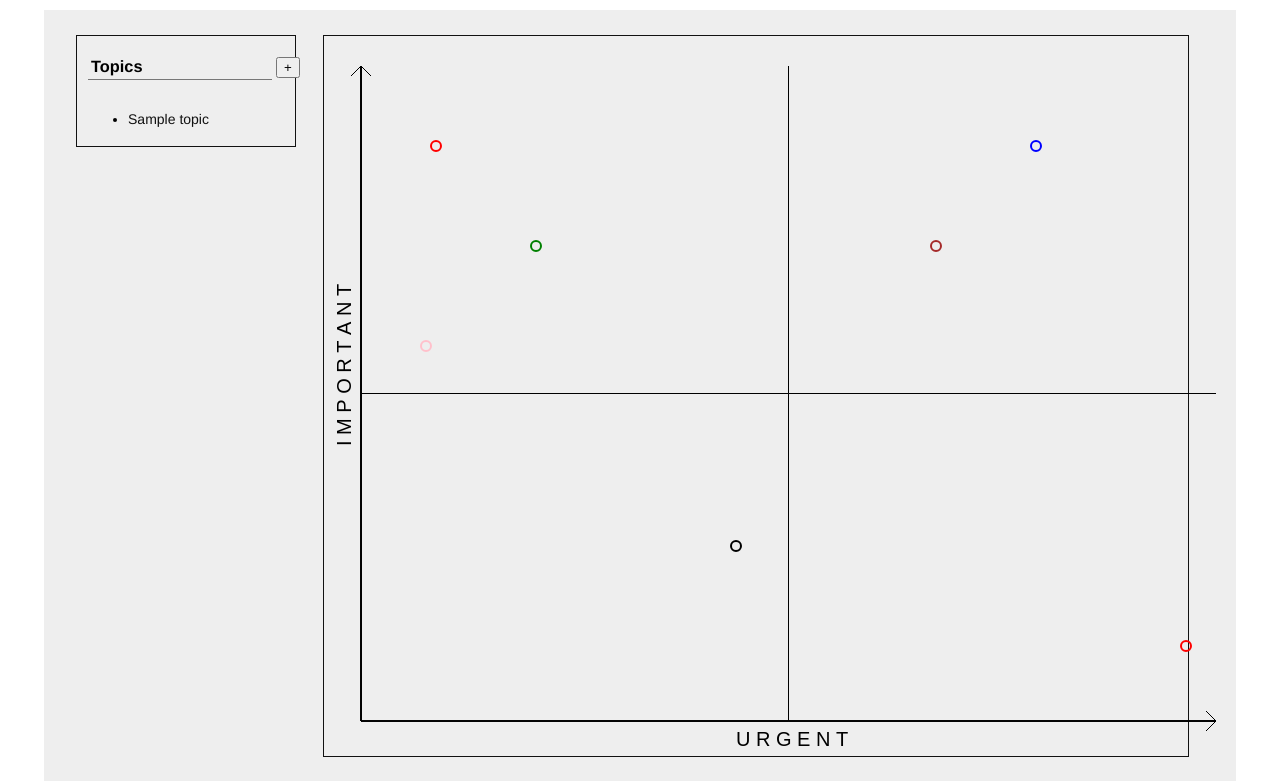
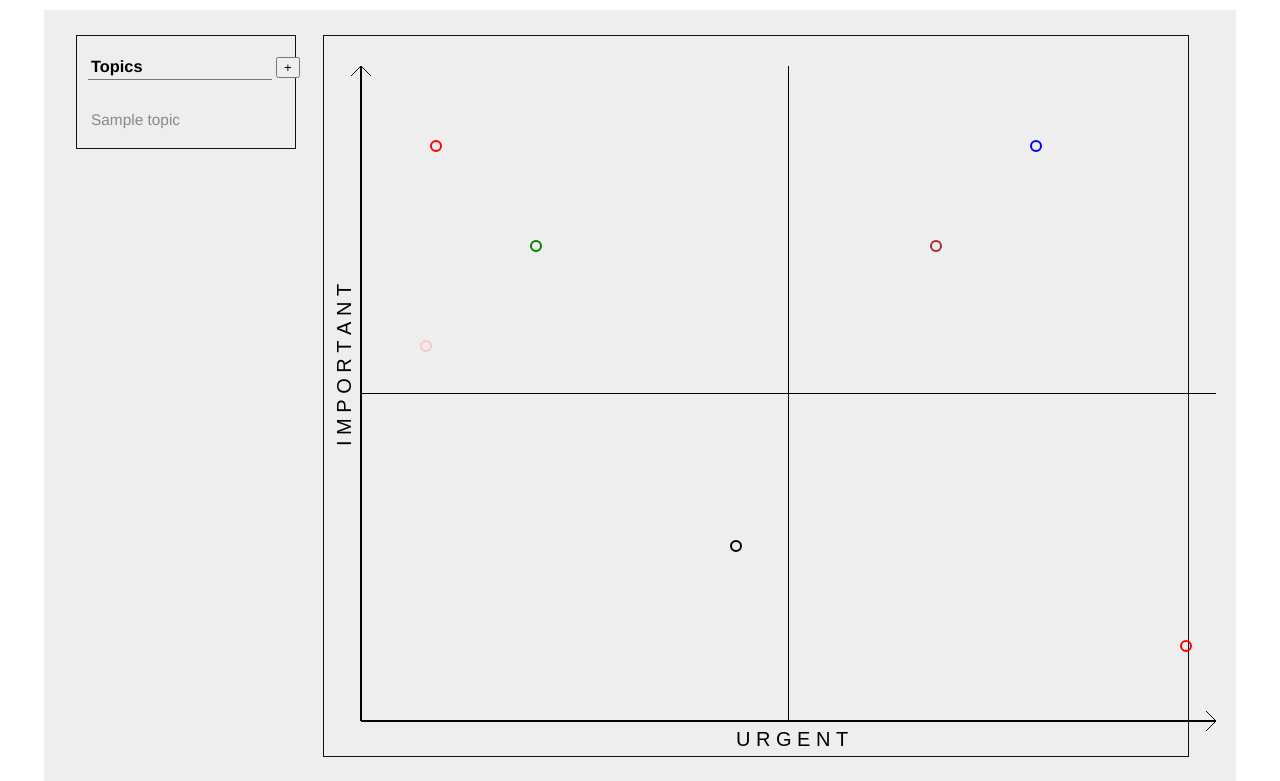
Before and after one commit to codingpaula/ema_project, a Django app: template ema/templates/matrix/matrix.html in a window 1280 px wide. Shown: the part 50-831 px from the top of the page. Run offline with Django 3.2, Linux system fonts and the light colour scheme; the template is opened without the code that fills it: most values are stand-ins (such as "Sample title", 1, 10 or a date in 2020).

Commit message:
topic list styling

```diff
--- a/ema/static/css/stylesheet.css
+++ b/ema/static/css/stylesheet.css
@@ -108,6 +108,18 @@ p {
 .center {
 	text-align: center;
 }
+.noIndentList {
+	list-style: inside;
+	list-style-type: none;
+	padding: 0;
+}
+.topicList {
+	font-size: 1.1em;
+	list-style-type: none;
+	text-decoration: none;
+	margin: 3px 0 10px 3px;
+	padding-left: 0;
+}
 .container:after {
 	content:"";
 	display: table;
--- a/ema/templates/matrix/matrix.html
+++ b/ema/templates/matrix/matrix.html
@@ -18,10 +18,10 @@
           </div>
           <div>
             {% if all_topics %}
-            <ul>
+            <ul class="noIndentList">
               {% for topic in all_topics %}
-              <li>
-                <a href={% url 'matrix:topics' topic.id %}>
+              <li class="topicList">
+                <a href={% url 'matrix:topics' topic.id %} style="color: {{ topic.color }};">
                   {{ topic.topic_name}}
                 </a>
               </li>
```
